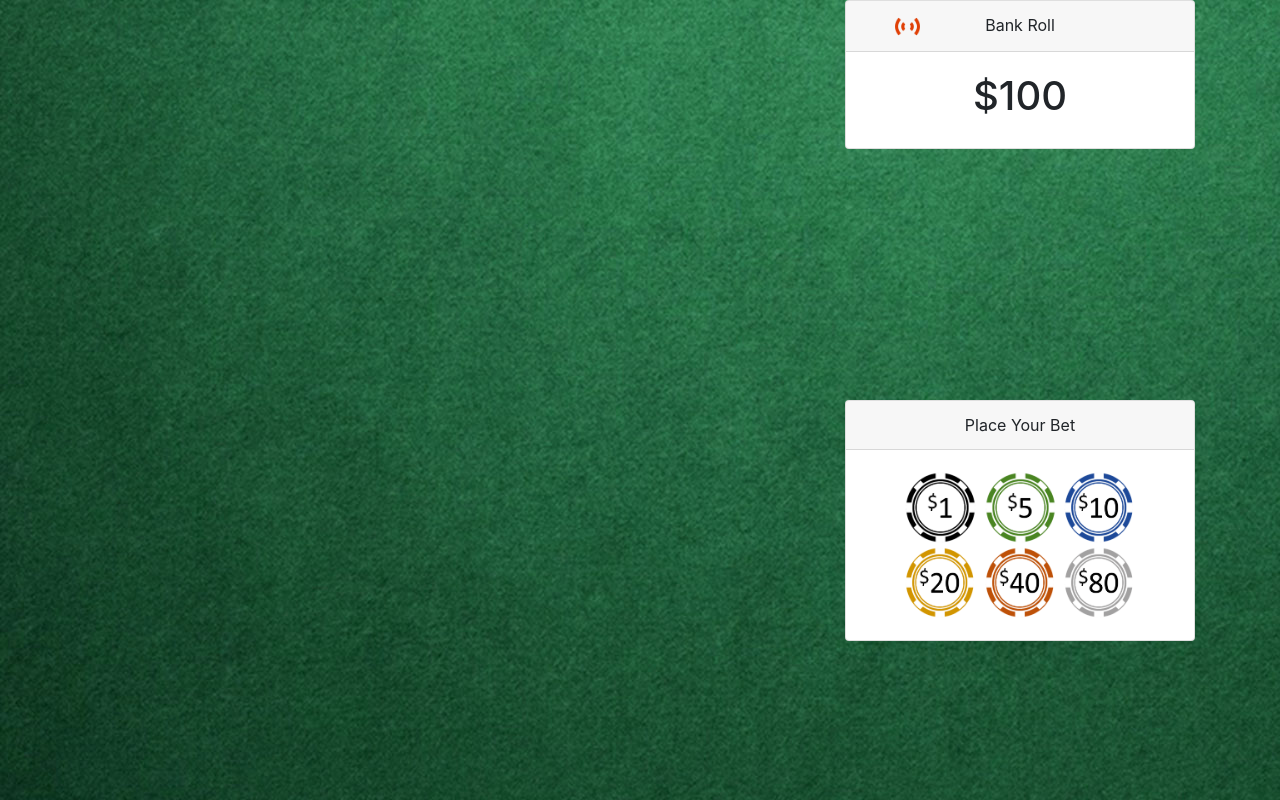
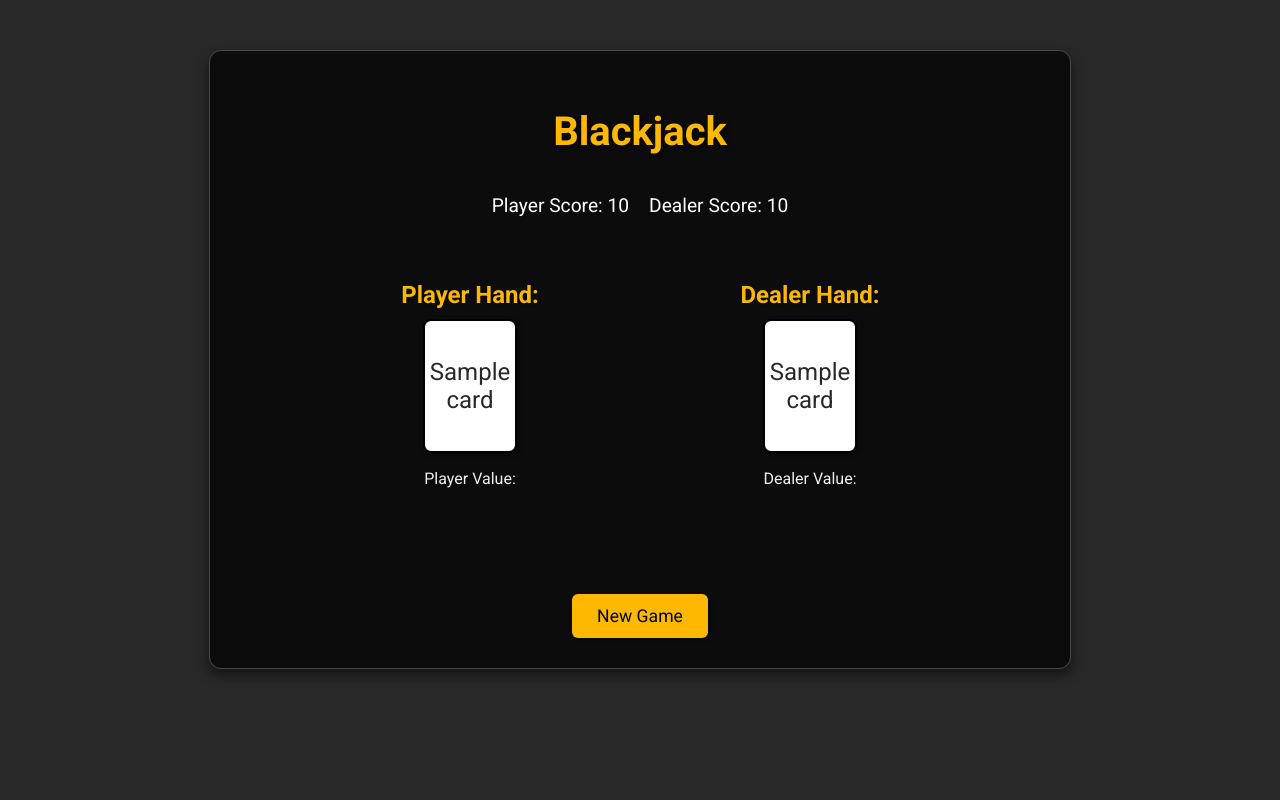
Before and after one commit to RohitDesale/Flask_app, a Flask app: template templates/index.html in a window 1280 px wide. Run offline with Flask 2, Linux system fonts and the light colour scheme; the template is opened without the code that fills it: most values are stand-ins (such as "Sample title", 1, 10 or a date in 2020); some libraries are stand-ins or nearby versions.

Commit message:
Update index.html

```diff
--- a/templates/index.html
+++ b/templates/index.html
@@ -1,123 +1,288 @@
-{% extends "base.html" %}
-{% block content %}
-<div class="container h-100">
-    <!-- Start of Main Row -->
-    <div class="row h-100">
-        <!-- Start of Card Column -->
-        <div class="col-sm-8 h-100" id="hands-container">
-            <div class="row h-10" id="dealer-counts">
-
+<!DOCTYPE html>
+<html lang="en">
+<head>
+    <meta charset="UTF-8">
+    <meta name="viewport" content="width=device-width, initial-scale=1.0">
+    <title>Blackjack Game</title>
+    <link href="https://fonts.googleapis.com/css2?family=Roboto:wght@400;700&display=swap" rel="stylesheet">
+    <style>
+        body {
+            font-family: 'Roboto', sans-serif;
+            background-color: #282828; /* Dark gray background */
+            color: #eeeeee; /* Light gray text */
+            text-align: center;
+            margin: 0;
+            padding: 0;
+        }
+        .container {
+            max-width: 800px;
+            margin: 50px auto;
+            padding: 30px;
+            border-radius: 12px;
+            background-color: rgba(0, 0, 0, 0.7);
+            box-shadow: 0 6px 12px rgba(0, 0, 0, 0.5);
+            border: 1px solid #4a4a4a;
+        }
+        h1 {
+            font-size: 2.5em;
+            margin-bottom: 20px;
+            color: #ffb800; /* A more vibrant yellow */
+            text-shadow: 2px 2px 4px rgba(0, 0, 0, 0.8);
+        }
+        #scores {
+            font-size: 1.2em;
+            margin-bottom: 25px;
+            display: flex;
+            justify-content: center;
+            gap: 20px;
+            color: #ffffff;
+        }
+        #hands {
+            display: flex;
+            flex-wrap: wrap;
+            justify-content: center;
+            gap: 20px;
+            margin-bottom: 25px;
+        }
+        .hand-container {
+            display: flex;
+            flex-direction: column;
+            align-items: center;
+            width: 40%; /* Adjusted width for wrapping */
+            min-width: 250px; /* Minimum width for each hand container */
+        }
+        h2 {
+            font-size: 1.5em;
+            margin-bottom: 10px;
+            color: #ffb800;
+            text-shadow: 1px 1px 2px rgba(0, 0, 0, 0.8);
+        }
+        #player-hand, #dealer-hand {
+            display: flex;
+            gap: 10px;
+            flex-wrap: wrap;
+            justify-content: center;
+        }
+        .card {
+            width: 90px;
+            height: 130px;
+            border-radius: 8px;
+            border: 2px solid #000000;
+            background-color: #ffffff;
+            color: #282828;
+            display: flex;
+            justify-content: center;
+            align-items: center;
+            font-size: 1.5em;
+            box-shadow: 2px 2px 5px rgba(0, 0, 0, 0.4);
+            transition: transform 0.2s ease, box-shadow 0.2s ease;
+        }
+        .card:hover {
+            transform: scale(1.04);
+            box-shadow: 4px 4px 8px rgba(0, 0, 0, 0.5);
+        }
+        .hidden {
+            background-color: #282828;
+            color: #282828;
+            border: 2px solid #000000;
+        }
+        #message {
+            font-size: 1.4em;
+            margin-bottom: 20px;
+            color: #ffffff;
+            min-height: 2em;
+            text-shadow: 1px 1px 2px rgba(0, 0, 0, 0.8);
+        }
+        .button-container {
+            display: flex;
+            justify-content: center;
+            gap: 15px;
+            margin-top: 10px;
+            flex-wrap: wrap;
+        }
+        button {
+            padding: 12px 25px;
+            border-radius: 6px;
+            background-color: #ffb800;
+            color: #000000;
+            border: none;
+            cursor: pointer;
+            font-size: 1.1em;
+            transition: background-color 0.3s ease, transform 0.1s ease, box-shadow 0.3s ease;
+            font-family: 'Roboto', sans-serif;
+            box-shadow: 2px 2px 4px rgba(0, 0, 0, 0.3);
+        }
+        button:hover {
+            background-color: #e5a500;
+            transform: scale(1.03);
+            box-shadow: 3px 3px 6px rgba(0, 0, 0, 0.4);
+        }
+        button:disabled {
+            background-color: #999999;
+            color: #666666;
+            cursor: not-allowed;
+            transform: none;
+            box-shadow: none;
+        }
+         button:disabled:hover {
+            background-color: #999999;
+            transform: none;
+            box-shadow: none;
+        }
+        @media (max-width: 600px) {
+            .container {
+                padding: 20px;
+                margin: 20px auto;
+            }
+            #hands {
+                flex-direction: column;
+                gap: 20px;
+            }
+            .hand-container {
+                width: 100%;
+                min-width: auto;
+            }
+            button {
+                padding: 10px 20px;
+                font-size: 1em;
+            }
+            .card {
+                width: 80px;
+                height: 120px;
+                font-size: 1.2em;
+            }
+            h1 {
+                font-size: 2.2em;
+            }
+            h2 {
+                font-size: 1.3em;
+            }
+            #scores {
+                font-size: 1em;
+                gap: 15px;
+            }
+            #message {
+                font-size: 1.1em;
+            }
+            .button-container {
+                flex-direction: column;
+                gap: 15px;
+            }
+        }
+    </style>
+</head>
+<body>
+    <div class="container">
+        <h1>Blackjack</h1>
+        <div id="scores">
+            <p>Player Score: <span id="player-score">{{ player_score }}</span></p>
+            <p>Dealer Score: <span id="dealer-score">{{ dealer_score }}</span></p>
         </div>
-            <div class="row h-25" id="dealer-hands">
+        <div id="hands">
+            <div class="hand-container">
+                <h2>Player Hand:</h2>
+                <div id="player-hand">
+                    {% for card in player_hand %}
+                        <div class="card">{{ card }}</div>
+                    {% endfor %}
                 </div>
-            <div class="row" id="player-counts">
-
+                 <p>Player Value: <span id="player-value"></span></p>
             </div>
-            <div class="row h-25" id="player-hands">
-
+            <div class="hand-container">
+                <h2>Dealer Hand:</h2>
+                <div id="dealer-hand">
+                    {% for card in dealer_hand %}
+                        <div class="card {% if loop.first and game_over == false %}hidden{% endif %}">{{ card }}</div>
+                    {% endfor %}
                 </div>
-            <div class="row" id="player-bets">
-
-            </div>
-            <div class="row mt-2" id="player-controls">
-
+                <p>Dealer Value: <span id="dealer-value"></span></p>
             </div>
         </div>
-        <!-- End of Card Column -->
-        <!-- Start of Dashboard Column -->
-        <div class="col-sm-4 h-100" id="dashboard">
-            <div class="row h-25">
-                <!-- Start of Bank Roll Column -->
-                <div class="col text-center">
-                    <div class="card text-center">
-                        <div class="card-header">
-                            <div class="row">
-                                <div class="col-sm-4">
-                                    <img src="static/images/misc/audio.png" width="25" height="25" id="audio"
-                                         onclick="toggleMusic(song)">
-                                </div>
-                                <div class="col-sm-4 text-center">
-                                    Bank Roll
+        <p id="message">{{ message }}</p>
+        <div class="button-container">
+            {% if not game_over %}
+                <button id="hit-button">Hit</button>
+                <button id="stand-button">Stand</button>
+            {% endif %}
+            <button id="new-game-button">New Game</button>
         </div>
     </div>
-                        </div>
-                        <div class="card-body">
-                            <h1 id="bank-roll">$100</h1>
-                        </div>
-                    </div>
-                </div>
-                <!-- End of Bank Roll Column -->
-            </div>
-            <div class="row h-25">
-                <div class="col align-self-center" id="game-button-container">
-                </div>
-                <div class="col align-self-center" id="win-notification-container">
-                </div>
-            </div>
-            <div class="row h-25">
-                <!-- Start of Chips Column -->
-                <div class="col-sm-12 text-center">
-                    <div id="chips" class="card">
-                        <div class="card-header" id="bet-header">
-                            Place Your Bet
-                        </div>
-                        <div class="card-body">
-                            <div>
-                                <img src="static/images/chips/one.png" class="rounded" width="75"
-                                     height="75" onclick="chipAudio();socket.emit('add_bet', 1, 1)">
 
-                                <img src="static/images/chips/five.png" class="rounded" width="75"
-                                     height="75" onclick="chipAudio();socket.emit('add_bet', 5, 1)">
+    <script>
+        const socket = io();
+        const playerHandDiv = document.getElementById('player-hand');
+        const dealerHandDiv = document.getElementById('dealer-hand');
+        const messageDisplay = document.getElementById('message');
+        const hitButton = document.getElementById('hit-button');
+        const standButton = document.getElementById('stand-button');
+        const newGameButton = document.getElementById('new-game-button');
+        const playerScoreDisplay = document.getElementById('player-score');
+        const dealerScoreDisplay = document.getElementById('dealer-score');
+        const playerValueDisplay = document.getElementById('player-value');
+        const dealerValueDisplay = document.getElementById('dealer-value');
 
-                                <img src="static/images/chips/ten.png" class="rounded" width="75"
-                                     height="75" onclick="chipAudio();socket.emit('add_bet', 10, 1)">
 
-                            </div>
-                            <div>
+        let gameOver = {{ game_over|lower }};
 
-                                <img src="static/images/chips/twenty.png" class="rounded" width="75"
-                                     height="75" onclick="chipAudio();socket.emit('add_bet', 20, 1)">
+        if (gameOver) {
+            hitButton.disabled = true;
+            standButton.disabled = true;
+        }
 
-                                <img src="static/images/chips/forty.png" class="rounded" width="75"
-                                     height="75" onclick="chipAudio();socket.emit('add_bet', 40, 1)">
+        socket.on('connect', function() {
+            console.log('Connected!');
+            updateDisplay();  // Initial display on connect
+        });
 
-                                <img src="static/images/chips/eighty.png" class="rounded" width="75"
-                                     height="75" onclick="chipAudio();socket.emit('add_bet', 80, 1)">
+        socket.on('update_game', function(data) {
+            console.log('Received game update:', data);
+            gameOver = data.game_over;
+            updateDisplay(data);
+        });
 
-                            </div>
+        function updateDisplay(data = null) {
+            if (data) {
+                playerHandDiv.innerHTML = data.player_hand.map(card => `<div class="card">${card}</div>`).join('');
+                dealerHandDiv.innerHTML = data.dealer_hand.map(card => {
+                    if (data.dealer_hand.indexOf(card) === 0 && !gameOver) {
+                        return `<div class="card hidden">${card}</div>`; // Hidden card
+                    }
+                    return `<div class="card">${card}</div>`;
+                }).join('');
+                messageDisplay.textContent = data.message;
+                playerScoreDisplay.textContent = data.player_score;
+                dealerScoreDisplay.textContent = data.dealer_score;
 
-                        </div>
-                    </div>
-                </div>
-                <!-- End of Chips Column -->
-            </div>
-        </div>
-        <!-- End of Dashboard Column -->
-    </div>
-    <!-- End of Main Row -->
-</div>
-<!-- The Modal -->
-<div class="modal" id="minBet">
-    <div class="modal-dialog">
-        <div class="modal-content">
+                playerValueDisplay.textContent = data.player_value;
 
-            <!-- Modal Header -->
-            <div class="modal-header">
-                <h4 class="modal-title">Minimum Bet Required</h4>
-                <button type="button" class="close" data-dismiss="modal">&times;</button>
-            </div>
+                dealerValueDisplay.textContent = data.dealer_value;
 
-            <!-- Modal body -->
-            <div class="modal-body text-center">
-                Please place at least a $1 bet...
-            </div>
+                if (gameOver) {
+                    hitButton.disabled = true;
+                    standButton.disabled = true;
+                } else {
+                    hitButton.disabled = false;
+                    standButton.disabled = false;
+                }
+            }
+        }
 
-            <!-- Modal footer -->
-            <div class="modal-footer">
-                <button type="button" class="btn btn-danger" data-dismiss="modal">Close</button>
-            </div>
+        hitButton.addEventListener('click', function() {
+            socket.emit('player_hit');
+        });
 
-        </div>
-    </div>
-</div>
-{% endblock %}
+        standButton.addEventListener('click', function() {
+            socket.emit('player_stand');
+        });
+
+        newGameButton.addEventListener('click', function() {
+            socket.emit('start_new_game');
+            hitButton.disabled = false;
+            standButton.disabled = false;
+            gameOver = false; // Reset local gameOver state
+            playerValueDisplay.textContent = '';
+            dealerValueDisplay.textContent = '';
+        });
+    </script>
+</body>
+</html>
```
Lines whose indentation alone changed are shown as unchanged.
